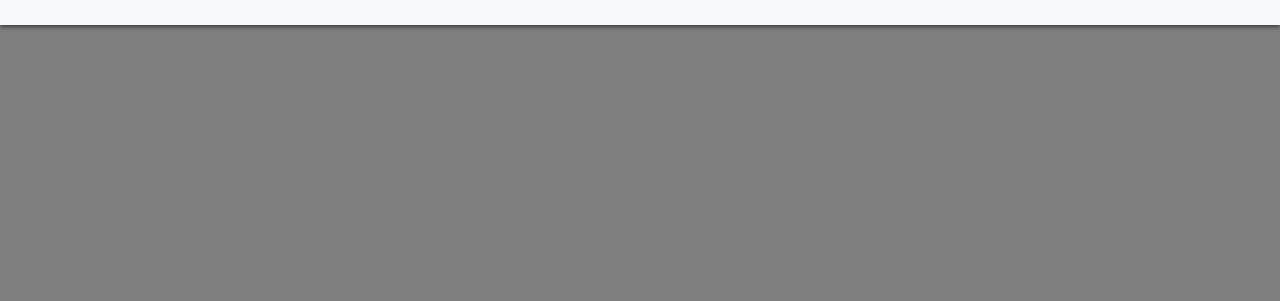
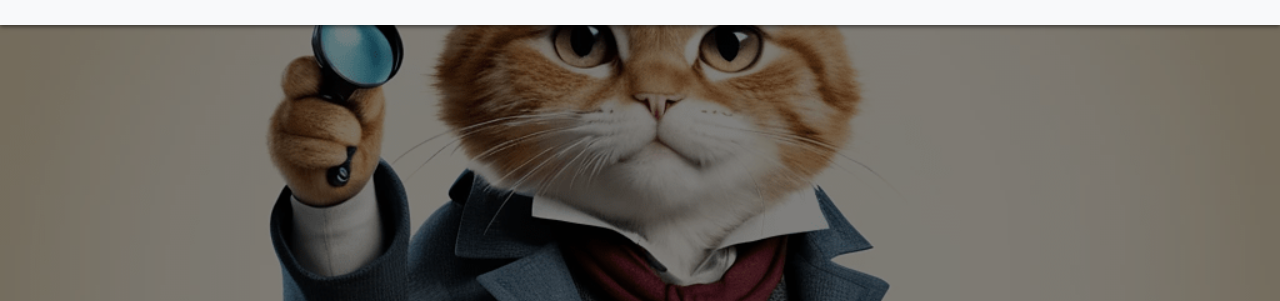
Before and after one commit to IgnacioP46/Proyecto-Web-Asincrona, a website built with Vite: page index.html in a window 1280 px wide. Shown: the part 92-393 px from the top of the page. Built offline with nearby package versions, Linux system fonts and the light colour scheme; files whose address does not match are found by name; what unsplash-js would draw is missing.

Commit message:
style.css

```diff
--- a/style/style.css
+++ b/style/style.css
@@ -69,7 +69,7 @@ header button:hover {
   justify-content: center;
   align-items: center;
   height: 600px;
-  background-image: url('./public/assets/gato.png');
+  background-image: url('../public/assets/gato.png');
   background-size: cover;
   background-position: center;
   color: #fff;
```
